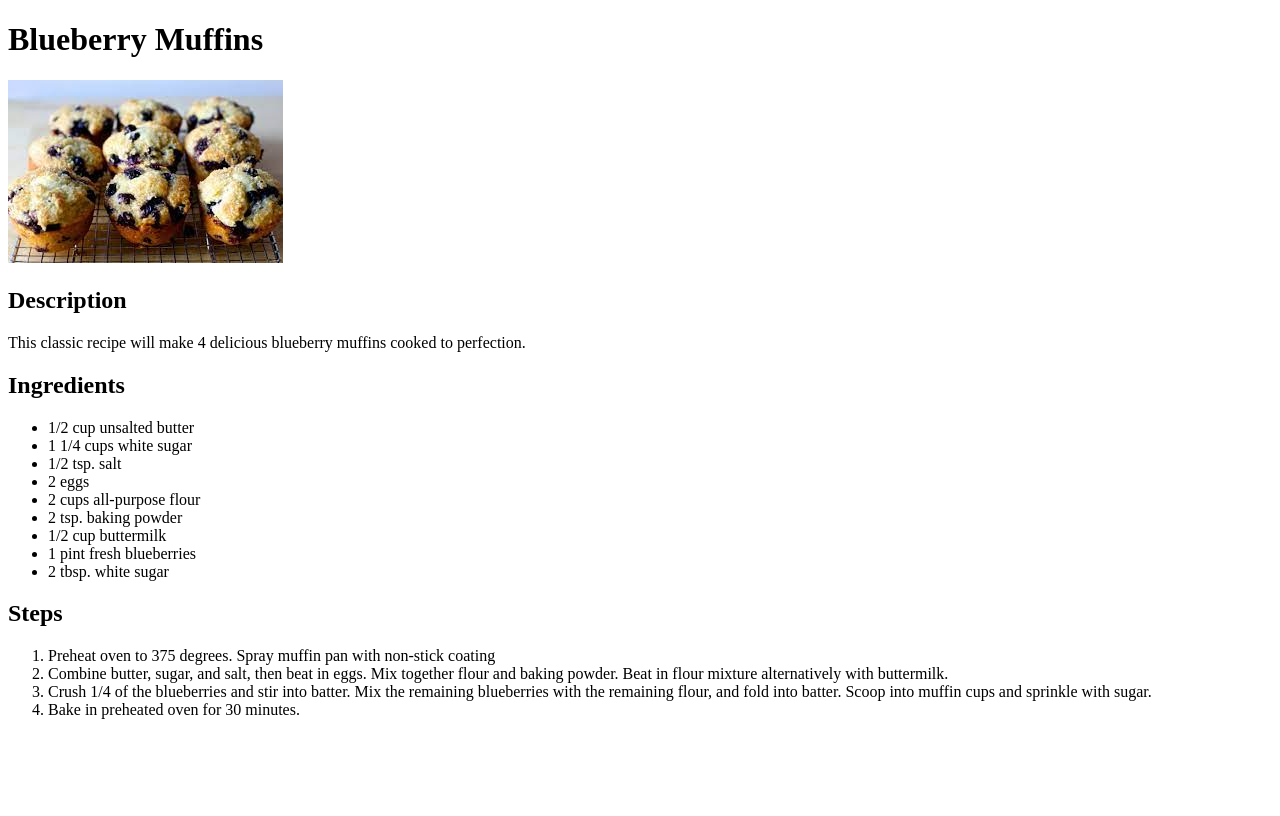
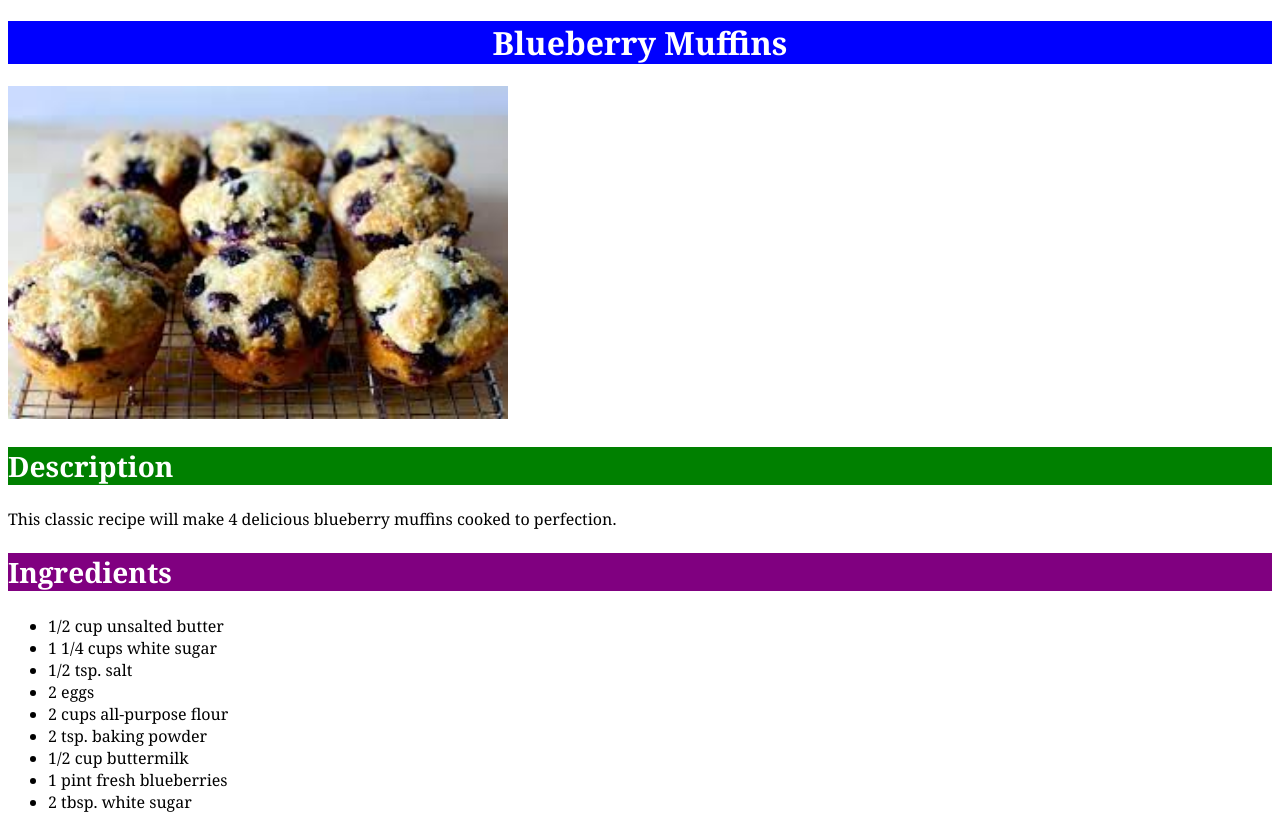
Before and after one commit to mjande/odin-recipes, a plain HTML site: page recipes/blueberry-muffins.html in a window 1280 px wide. Shown: the top 816 px of the page. Drawn offline with Linux system fonts and the light colour scheme.

Commit message:
Add styles.css

```diff
--- a/recipes/blueberry-muffins.html
+++ b/recipes/blueberry-muffins.html
@@ -3,16 +3,17 @@
     <head>
         <title>Blueberry Muffins</title>
         <meta charset="UTF-8">
+        <link rel="stylesheet" href="../styles.css">
     </head>
 
     <body>
         <h1>Blueberry Muffins</h1>
         <img src="../img/blueberry-muffins.jpeg" alt="blueberry muffins">
-        <h2>Description</h2>
+        <h2 class="heading description">Description</h2>
             <p>
                 This classic recipe will make 4 delicious blueberry muffins cooked to perfection.
             </p>
-        <h2>Ingredients</h2>
+        <h2 class="heading ingredients">Ingredients</h2>
             <ul>
                 <li>1/2 cup unsalted butter</li>
                 <li>1 1/4 cups white sugar</li>
@@ -24,7 +25,7 @@
                 <li>1 pint fresh blueberries</li>
                 <li>2 tbsp. white sugar</li>
             </ul>
-        <h2>Steps</h2>
+        <h2 class="heading steps">Steps</h2>
             <ol>
                 <li>Preheat oven to 375 degrees. Spray muffin pan with non-stick coating</li>
                 <li>Combine butter, sugar, and salt, then beat in eggs. Mix together flour and baking powder. Beat in flour mixture alternatively with buttermilk.</li>
--- /dev/null
+++ b/styles.css
@@ -0,0 +1,41 @@
+* {
+    font-family: Georgia, serif;
+}
+
+h1 {
+  color: white;
+  background-color: blue;
+  font-family: Georgia, serif;
+  font-size: 32px;
+  font-weight: bold;
+  text-align: center;
+}
+
+.recipe-link {
+    color: blue;
+    font-family: Georgia, serif;
+}
+
+.heading {
+    font-size: 28px
+}
+
+.description {
+    background-color: green;
+    color: white;
+}
+
+.ingredients {
+    background-color: purple;
+    color: white;
+}
+
+.steps {
+    background-color: aqua;
+    color: black;
+}
+
+img {
+    height: auto;
+    width: 500px
+}
```
Also changed, not shown: index.html (+4 -3 lines), recipes/cacio-e-pepe.html (+4 -3 lines), recipes/grilled-cheese.html (+4 -3 lines), 2 other files.
